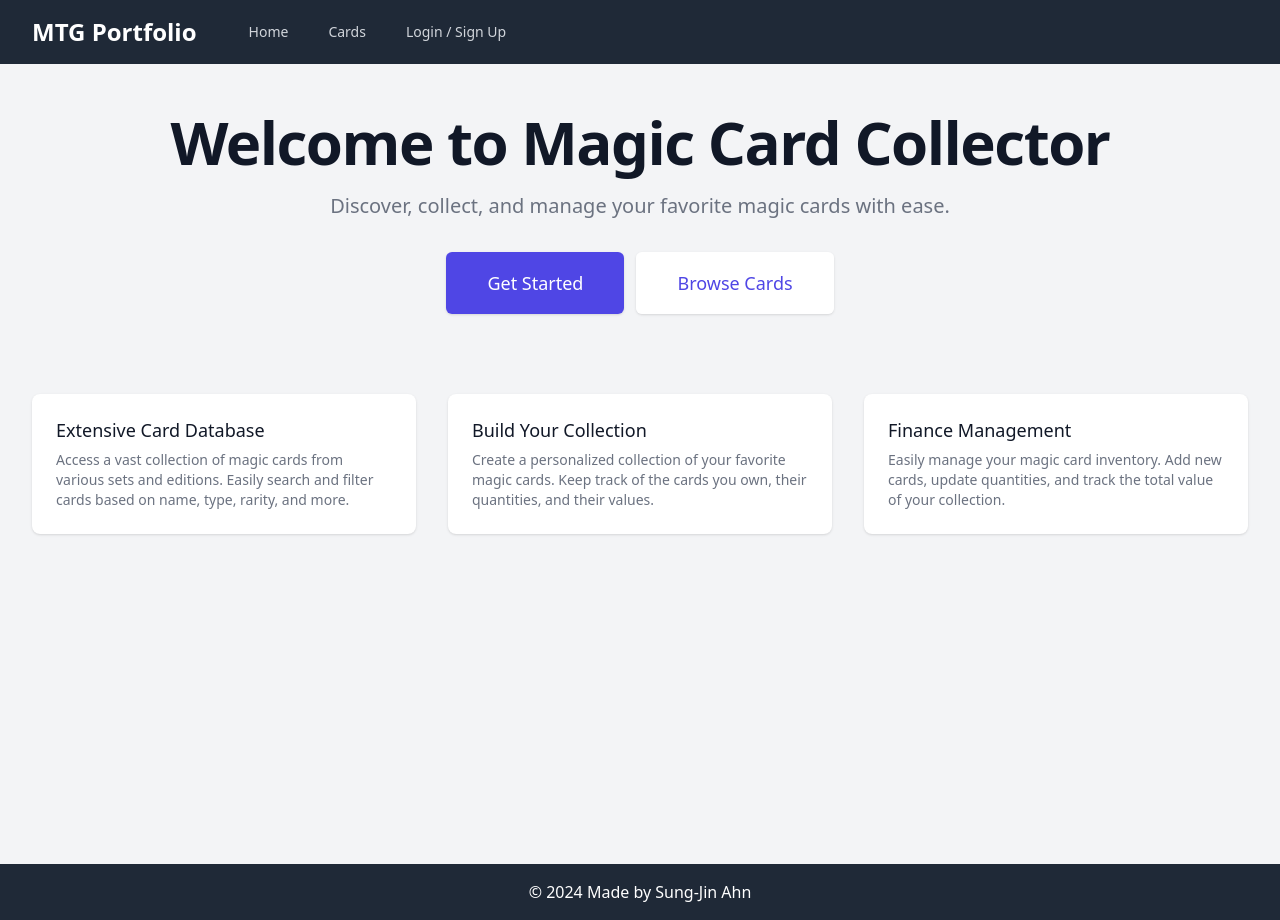
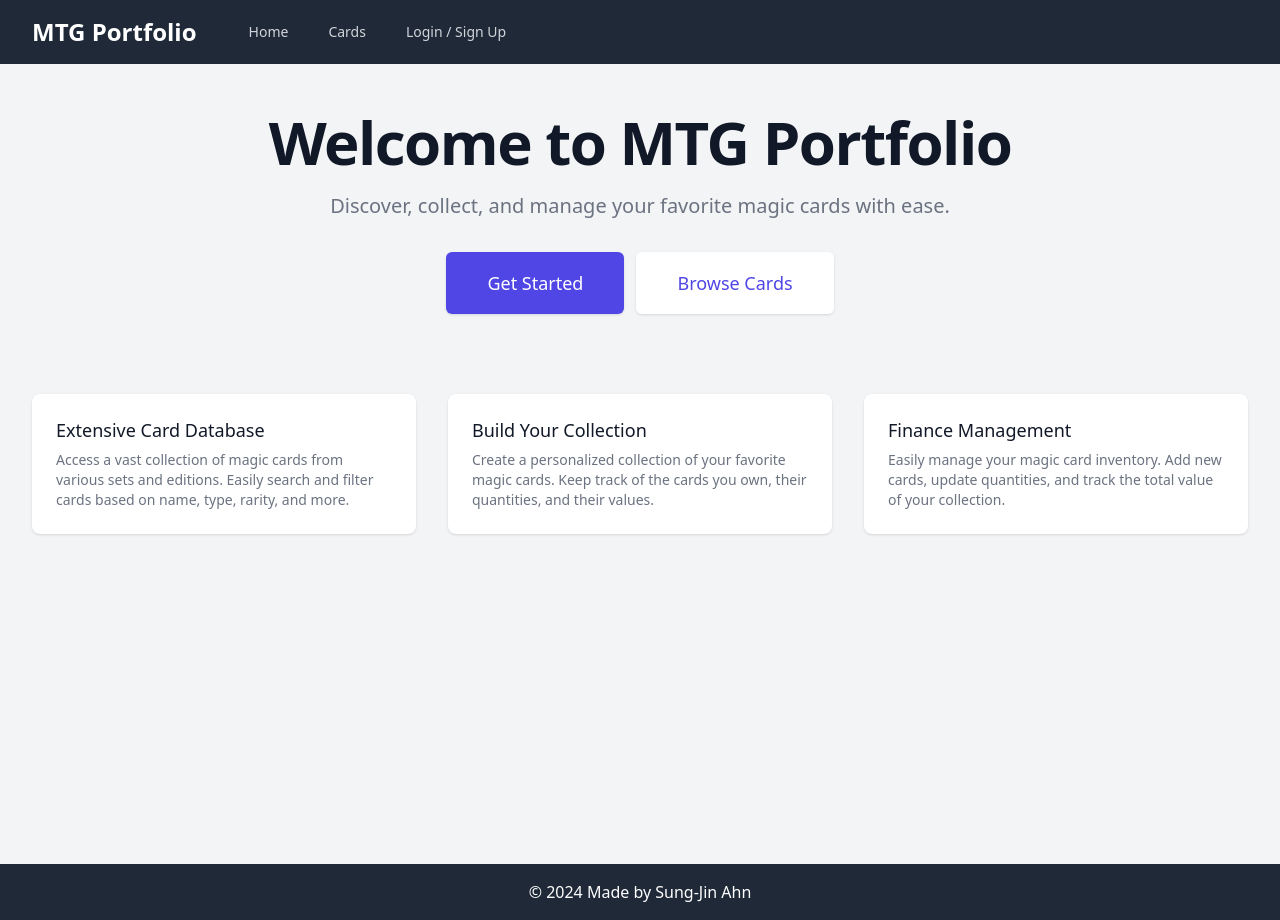
Before and after one commit to sahn0307/capstone, a Next.js app in the folder client/: page / in a window 1280 px wide. Built offline with nearby package versions, Linux system fonts and the light colour scheme.

Commit message:
update homepage

```diff
--- a/client/src/app/page.js
+++ b/client/src/app/page.js
@@ -7,7 +7,7 @@ export default function Home() {
       <div className="max-w-7xl mx-auto px-4 sm:px-6 lg:px-8 py-12">
         <div className="text-center">
           <h1 className="text-4xl font-extrabold tracking-tight text-gray-900 sm:text-5xl md:text-6xl">
-            Welcome to Magic Card Collector
+            Welcome to MTG Portfolio
           </h1>
           <p className="mt-3 max-w-md mx-auto text-base text-gray-500 sm:text-lg md:mt-5 md:text-xl md:max-w-3xl">
             Discover, collect, and manage your favorite magic cards with ease.
```
Also changed, not shown: 1 other file (tests, documents, lock files or other folders).
